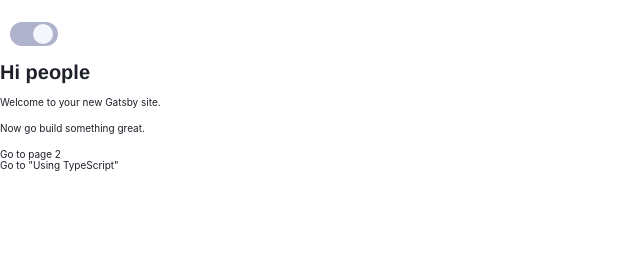
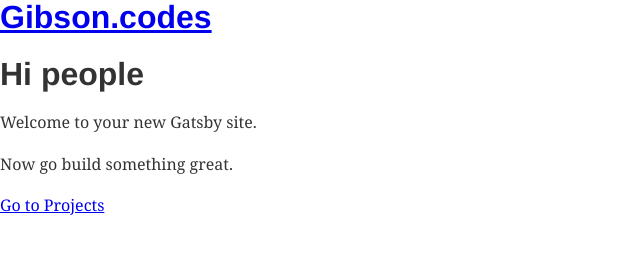
Before and after one commit to cgefx/gatsby-sanity-starter, a Gatsby site in the folder web/: page / in a window 1280 px wide. Shown: the whole page, without its empty margins (0-640 px from the left). Built offline with nearby package versions, Linux system fonts and the light colour scheme; Gatsby itself is replaced by a stand-in of ours.

Commit message:
remove old dark mode toggler for now

```diff
--- a/web/src/components/header.js
+++ b/web/src/components/header.js
@@ -1,24 +1,12 @@
 import { Link } from 'gatsby'
 import PropTypes from 'prop-types'
 import React from 'react'
-import ThemeToggler from './themeToggler'
 
-const Header = ({ siteTitle, theme, toggleTheme }) => (
+const Header = ({ siteTitle }) => (
   <header>
     <div>
       <h1 style={{ margin: 0 }}>
-        <Link
-          to="/"
-          style={{
-            color: `white`,
-            textDecoration: `none`,
-          }}
-        >
-          {siteTitle}
-          <div>
-            <ThemeToggler theme={theme} toggleTheme={toggleTheme} />
-          </div>
-        </Link>
+        <Link to="/">{siteTitle}</Link>
       </h1>
     </div>
   </header>
--- a/web/src/components/layout.js
+++ b/web/src/components/layout.js
@@ -1,9 +1,6 @@
 import React from 'react'
-import { ThemeProvider } from 'styled-components'
 import PropTypes from 'prop-types'
 import { useStaticQuery, graphql } from 'gatsby'
-import { GlobalStyles, lightTheme, darkTheme } from '../styles'
-import { useDarkMode } from '../utils/useDarkMode'
 import Header from './header'
 import 'normalize.css'
 
@@ -18,32 +15,11 @@ const Layout = ({ children }) => {
     }
   `)
 
-  const [theme, toggleTheme, componentMounted] = useDarkMode()
-  const themeMode = theme === 'light' ? lightTheme : darkTheme
-
-  // The default theme is loaded first and then checks local storage.
-  // If a different one is found some flicker can happen.
-  // This check blocks the app from loading until theme checking is done.
-  // if (!componentMounted) {
-  //   return <div />
-  // }
-
-  if (!componentMounted) {
-    return <div />
-  }
-
   return (
-    <ThemeProvider theme={themeMode}>
-      <>
-        <GlobalStyles />
-        <Header
-          theme={theme}
-          toggleTheme={toggleTheme}
-          siteTitle={data.site.siteMetadata?.title || `Title`}
-        />
-        <main>{children}</main>
-      </>
-    </ThemeProvider>
+    <>
+      <Header siteTitle={data.site.siteMetadata?.title || `Title`} />
+      <main>{children}</main>
+    </>
   )
 }
 
--- a/web/src/components/themeToggler.js
+++ /dev/null
@@ -1,68 +0,0 @@
-import React from 'react'
-import styled from 'styled-components'
-
-import { darkTheme } from '../styles'
-
-const ToggleContainer = styled.button`
-  padding: 0 0.3rem;
-  margin-left: 1rem;
-  width: 4.8rem;
-  height: 2.4rem;
-  cursor: pointer;
-  display: flex;
-  border: none;
-  outline: 0;
-  align-items: center;
-  border-radius: 30px;
-  transform: perspective(1px) translateZ(0);
-  box-shadow: 0 0 1px rgba(0, 0, 0, 0);
-  position: relative;
-  background: ${({ theme }) => theme.gradient};
-  transition-property: color;
-  transition-duration: 0.2s;
-  :before {
-    content: '';
-    position: absolute;
-    z-index: -1;
-    top: 0;
-    bottom: 0;
-    left: 0;
-    right: 0;
-    background: ${darkTheme.gradient};
-    border-radius: 30px;
-    transform: scaleY(0);
-    transform-origin: 50%;
-    transition-property: transform;
-    transition-duration: 0.2s;
-    transition-timing-function: ease-out;
-  }
-  :hover:before {
-    transform: scaleY(1);
-  }
-`
-
-const ToggleSwitch = styled.div`
-  background: ${({ theme }) => theme.backgroundTop};
-  height: 2rem;
-  width: 2rem;
-  border-radius: 50%;
-  transition: all 0.15s;
-  transform: ${({ lightTheme }) =>
-    lightTheme ? `translateX(2rem)` : `translateX(0)`};
-`
-
-function ThemeToggler({ theme, toggleTheme }) {
-  const isLight = theme === 'light'
-
-  return (
-    <ToggleContainer
-      aria-label="theme toggle"
-      hoverColor={darkTheme}
-      onClick={toggleTheme}
-    >
-      <ToggleSwitch lightTheme={isLight} />
-    </ToggleContainer>
-  )
-}
-
-export default ThemeToggler
--- a/web/src/pages/index.js
+++ b/web/src/pages/index.js
@@ -8,8 +8,7 @@ const IndexPage = () => (
     <h1>Hi people</h1>
     <p>Welcome to your new Gatsby site.</p>
     <p>Now go build something great.</p>
-    <Link to="/page-2/">Go to page 2</Link> <br />
-    <Link to="/using-typescript/">Go to "Using TypeScript"</Link>
+    <Link to="/projects/">Go to Projects</Link> <br />
   </>
 )
 
--- a/web/src/styles/global.js
+++ /dev/null
@@ -1,51 +0,0 @@
-import { createGlobalStyle } from 'styled-components'
-
-const GlobalStyles = createGlobalStyle`
-  :root {
-    --limegreen: hsl(163, 72%, 41%);
-    --brightred: hsl(356, 69%, 56%);
-    --facebook: hsl(208, 92%, 53%);
-    --twitter: hsl(203, 89%, 53%);
-    --instagram: linear-gradient(to right,hsl(37, 97%, 70%), hsl(329, 70%, 58%));
-    --youtube: hsl(348, 97%, 39%);
-    --auto-grid-min-size: 27rem;
-    --shadow-hover: 0 8px 20px -15px rgba(0, 0, 0, 0.2);
-  }
-  *,
-  *::after,
-  *::before {
-    box-sizing: border-box;
-  }
-    *,
-  html,
-  body {
-    margin: 0;
-    padding: 0;
-  }
-  html {
-	font-size: 62.5%; // 1rem = 10px
-  }
-  body {
-    height: 100vh;
-    background: ${({ theme }) => theme.background};
-    color: ${({ theme }) => theme.textPrimary};
-    font-family: 'Inter', sans-serif;
-    text-rendering: optimizeSpeed;
-    transition: color 0.15s ease;
-  }
-  ul,
-  ol {
-    list-style: none;
-  }
-  img {
-    max-width: 100%;
-    display: block;
-  }
-  a {
-    text-decoration: none;
-    color: ${({ theme }) => theme.textPrimary};
-    display: inline-block;
-  }
-`
-
-export default GlobalStyles
--- a/web/src/styles/index.js
+++ /dev/null
@@ -1,4 +0,0 @@
-import GlobalStyles from './global'
-import { lightTheme, darkTheme } from './theme'
-
-export { GlobalStyles, lightTheme, darkTheme }
--- a/web/src/styles/theme.js
+++ /dev/null
@@ -1,19 +0,0 @@
-export const lightTheme = {
-  background: 'hsl(0, 0%, 100%)',
-  backgroundTop: 'hsl(225, 100%, 98%)',
-  cardBackground: 'hsl(227, 47%, 96%)',
-  cardBackgroundHover: 'hsl(227, 47%, 93%)',
-  textPrimary: 'hsl(230, 17%, 14%)',
-  textSecondary: 'hsl(228, 12%, 44%)',
-  gradient: 'hsl(230, 22%, 74%)',
-}
-
-export const darkTheme = {
-  background: 'hsl(230, 17%, 14%)',
-  backgroundTop: 'hsl(232, 19%, 15%)',
-  cardBackground: 'hsl(228, 28%, 20%)',
-  cardBackgroundHover: 'hsl(228, 28%, 27%)',
-  textPrimary: 'hsl(0, 0%, 100%)',
-  textSecondary: 'hsl(228, 34%, 66%)',
-  gradient: 'linear-gradient(to right,hsl(210,78%,56%), hsl(146,68%,55%))',
-}
--- a/web/src/utils/useDarkMode.js
+++ /dev/null
@@ -1,31 +0,0 @@
-import { useEffect, useState } from 'react'
-
-export const useDarkMode = () => {
-  const [theme, setTheme] = useState('dark')
-  const [componentMounted, setComponentMounted] = useState(false)
-
-  const setMode = mode => {
-    window.localStorage.setItem('theme', mode)
-    setTheme(mode)
-  }
-
-  const toggleTheme = () => {
-    if (theme === 'light') {
-      setMode('dark')
-    } else {
-      setMode('light')
-    }
-  }
-
-  useEffect(() => {
-    const localTheme = window.localStorage.getItem('theme')
-    if (localTheme) {
-      setTheme(localTheme)
-    } else {
-      setMode('light')
-    }
-    setComponentMounted(true)
-  }, [])
-
-  return [theme, toggleTheme, componentMounted]
-}
```
